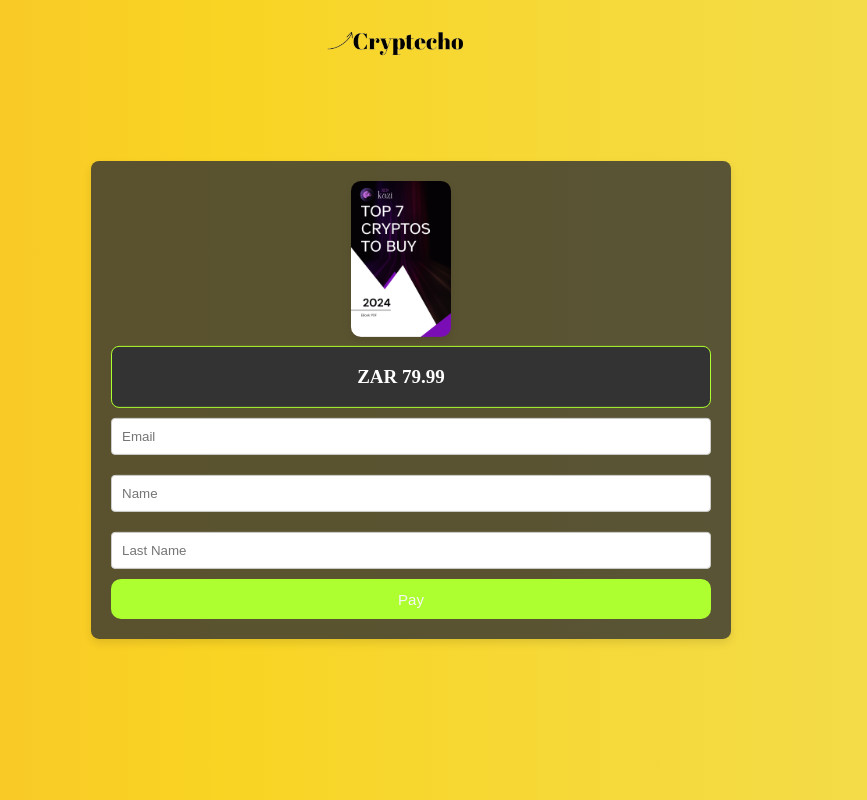
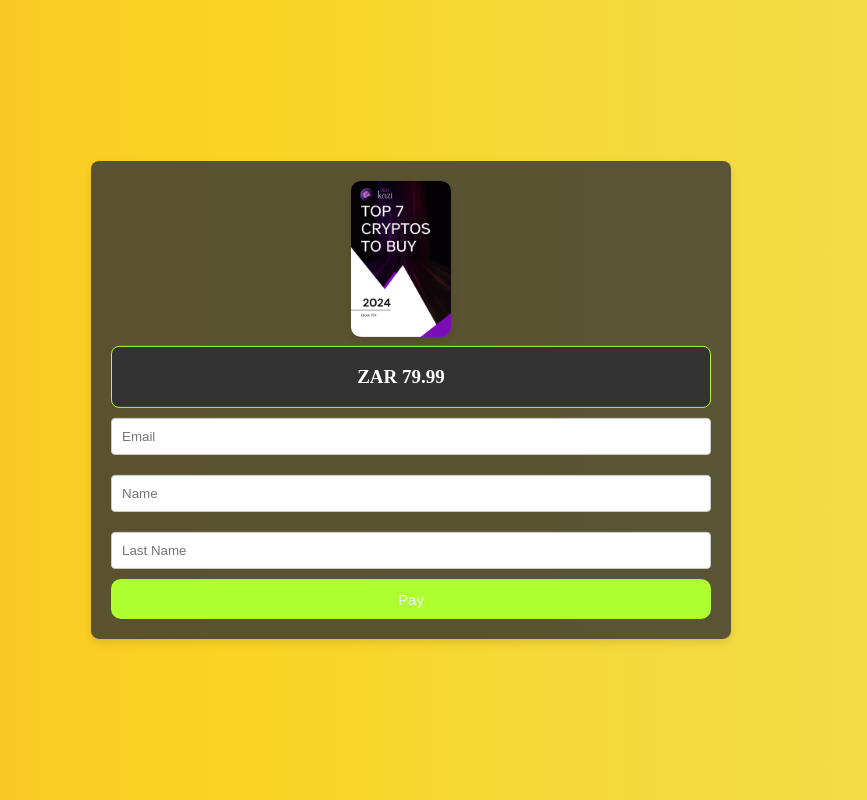
Before and after one commit to maxthebe01/cryptsink, a plain HTML site: page index.html in a window 1280 px wide. Shown: the whole page, without its empty margins (229-1096 px from the left). Drawn offline with Linux system fonts and the light colour scheme.

Commit message:
Update index.html

```diff
--- a/index.html
+++ b/index.html
@@ -10,9 +10,7 @@
 </head>
 <body class="dark-theme">
     <div class="background"></div>
-    <header>
-        <p class="logo-p"><img src="eazyL.png" alt="Logo" class="logo"></p>
-    </header>
+
     <div class="container">
 
         <img class="book-img" src="product0.png" alt="Crypto Investment Book Cover">
```
